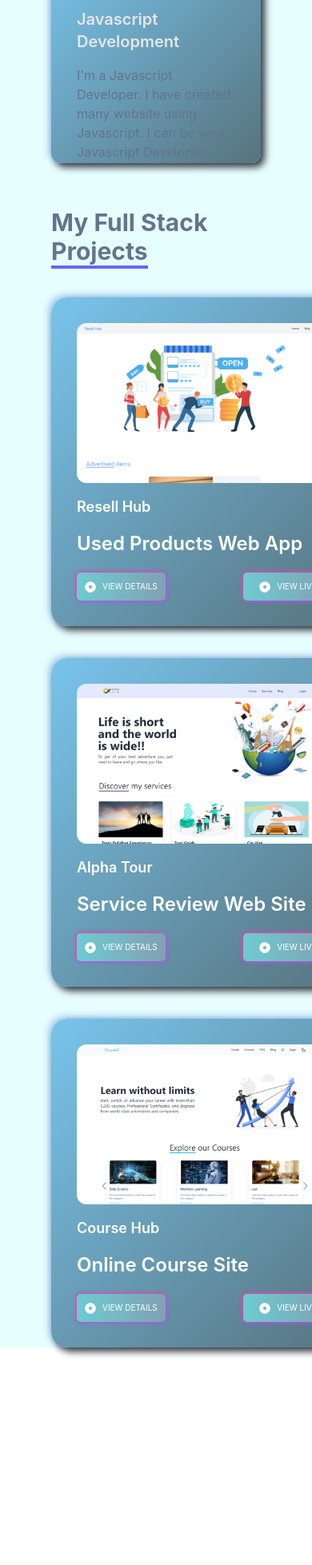
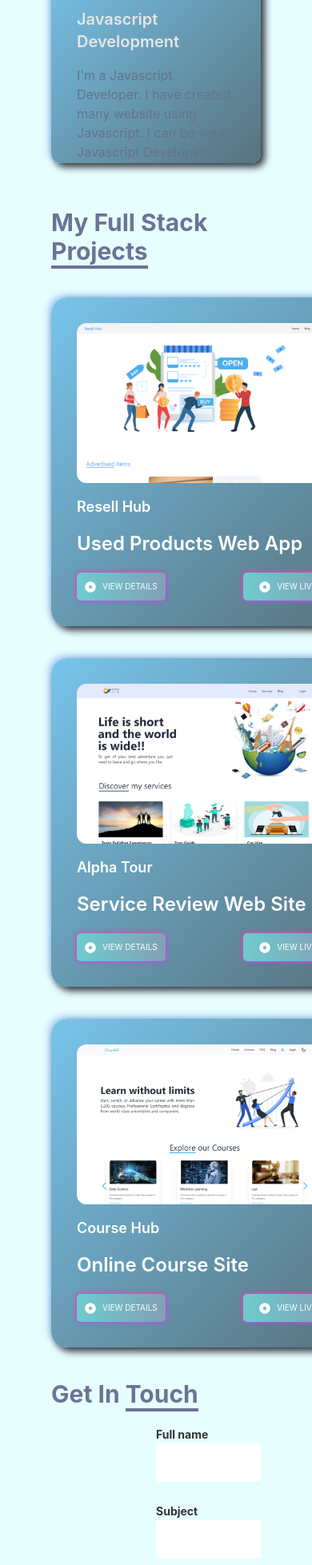
Before and after one commit to Uddin02/my-portfolio, a React (Create React App) app: page / in a window 390 px wide. Shown: the part 6324-8281 px from the top of the page at 80% size. Before the commit the page ends 8009 px from the top, so only its background shows below. Built offline with nearby package versions, Linux system fonts and the light colour scheme.

Commit message:
contact component added in home route

```diff
--- a/src/App.js
+++ b/src/App.js
@@ -5,6 +5,7 @@ import { Route, Routes } from 'react-router-dom';
 import './App.css';
 import AboutMe from './Components/AboutMe/AboutMe';
 import Blogs from './Components/Blogs/Blogs';
+import Contact from './Components/Contact/Contact';
 import Home from './Components/Home/Home';
 import ProjectDetails from './Components/ProjectDetails/ProjectDetails';
 import Projects from './Components/Projects/Projects';
@@ -29,6 +30,7 @@ function App() {
         <Route path="#aboutme" element={<AboutMe />} />
         <Route path='#services' element={<Services/>} />
         <Route path='#projects' element={<Projects/>}/>
+        <Route path='#contact' element={<Contact />}/>
         <Route path="/project/:id" element={<ProjectDetails />} />
         <Route path="/blogs" element={<Blogs />} />
       </Routes>
--- /dev/null
+++ b/src/Components/Contact/Contact.js
@@ -0,0 +1,36 @@
+import React from 'react';
+import contact_me from '../../assets/Get in touch.png';
+
+const Contact = () => {
+    return (
+        <div id='contact' className='my-10'>
+            <h2 className="font-bold text-3xl text-secondary my-5">Get In <span className="border-b-4 border-secondary">Touch</span></h2>
+            <div className="grid grid-cols-2 items-center  dark:text-gray-700">
+                <div>
+                    <img src={contact_me} alt="" className="p-6" />
+                </div>
+                <form novalidate="" className="space-y-6 ng-untouched ng-pristine ng-valid">
+                    <div>
+                        <label for="name" className="text-sm font-bold">Full name</label>
+                        <input id="name" type="text" placeholder="" className="w-full p-3 input-bordered input-primary rounded dark:bg-gray-200" />
+                    </div>
+                    <div>
+                        <label for="subject" className="text-sm font-bold">Subject</label>
+                        <input id="subject" type="text" placeholder="" className="w-full p-3  input-bordered input-primary rounded dark:bg-gray-200" />
+                    </div>
+                    <div>
+                        <label for="email" className="text-sm font-bold">Email</label>
+                        <input id="email" type="email" className="w-full p-3 input-bordered input-primary rounded dark:bg-gray-200" />
+                    </div>
+                    <div>
+                        <label for="message" className="text-sm font-bold">Message</label>
+                        <textarea id="message" rows="3" className="w-full p-3 input-bordered input-primary rounded dark:bg-gray-200"></textarea>
+                    </div>
+                    <button type="submit" className="w-full p-3 text-sm font-bold tracking-wide uppercase rounded bg-primary text-white">Send Message</button>
+                </form>
+            </div>
+        </div>
+    );
+};
+
+export default Contact;
--- a/src/Components/ProjectDetails/ProjectDetails.js
+++ b/src/Components/ProjectDetails/ProjectDetails.js
@@ -1,4 +1,5 @@
 import React, { useEffect, useState } from "react";
+import { FaDotCircle } from "react-icons/fa";
 import { useParams } from "react-router-dom";
 import alpha_tour from "../../assets/alpha-tour.png";
 import course_hub from "../../assets/course-hub.png";
@@ -151,7 +152,7 @@ const ProjectDetails = () => {
               rel="noreferrer"
               className="project-button text-[10px] lg:text-[12px]"
             >
-              <i className="text-sm text-secondary mr-2 fa-solid fa-circle-dot"></i>
+              <FaDotCircle className="text-sm text-base-100 mr-2" />
               View Live
             </a>
             <a
@@ -160,7 +161,7 @@ const ProjectDetails = () => {
               rel="noreferrer"
               className="project-button text-[10px] lg:text-[12px]"
             >
-              <i className="text-sm text-secondary mr-2 fa-brands fa-github"></i>
+              <FaDotCircle className="text-sm text-base-100 mr-2" />
               Client Code
             </a>
             <a
@@ -170,7 +171,7 @@ const ProjectDetails = () => {
               className="project-button text-[10px] lg:text-[12px]"
             >
               {" "}
-              <i className="text-sm text-secondary mr-2 fa-brands fa-github"></i>
+              <FaDotCircle className="text-sm text-base-100 mr-2" />
               Server Code
             </a>
           </div>
--- a/src/Components/Projects/Projects.js
+++ b/src/Components/Projects/Projects.js
@@ -48,7 +48,7 @@ const Projects = () => {
     return (
         <div id='projects' className="text-white max-w-full mt-14">
           <div data-aos="zoom-in" data-aos-duration="500">
-            <p className="text-accent font-bold text-3xl lg:text-5xl mb-10">My Full Stack <span className='border-b-4 border-indigo-500'>Projects</span></p>
+            <p className="text-secondary font-bold text-3xl mb-10">My Full Stack <span className='border-b-4 border-secondary'>Projects</span></p>
           </div>
           <div className="grid grid-cols-1 lg:grid-cols-3 gap-10">
             {projects.map((project) => (
--- a/src/Components/Shared/Navbar.js
+++ b/src/Components/Shared/Navbar.js
@@ -91,6 +91,17 @@ const Navbar = () => {
                 className=" font-medium tracking-wide text-primary "
               >
                 Blogs
+              </Link>
+            </li>
+
+            <li>
+              <Link
+                to="#contact"
+                aria-label="contact"
+                title="contact"
+                className=" font-medium tracking-wide text-primary "
+              >
+                Contact
               </Link>
             </li>
 
--- a/src/pages/LandingPage/Landing.js
+++ b/src/pages/LandingPage/Landing.js
@@ -1,5 +1,6 @@
 import React from "react";
 import AboutMe from "../../Components/AboutMe/AboutMe";
+import Contact from "../../Components/Contact/Contact";
 import Home from "../../Components/Home/Home";
 import Projects from "../../Components/Projects/Projects";
 import Services from "../../Components/Services/Services";
@@ -12,6 +13,7 @@ const Landing = () => {
       <AboutMe/>
       <Services/>
       <Projects />
+      <Contact />
     </div>
   );
 };
```
Also changed, not shown: src/assets/Get in touch.png (added).
